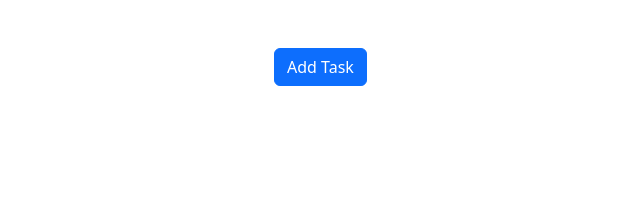
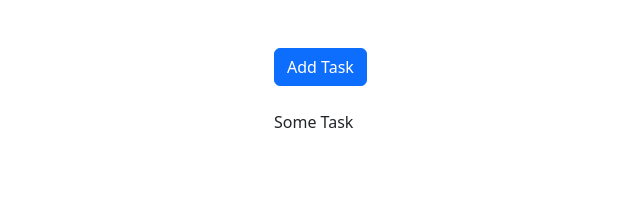
Before and after one commit to it27427/advanced-react-hooks, a React (Vite) app: page / in a window 1280 px wide. Both pictures are taken after a click on the button "Add Task". Shown: the top 200 px of the page, without its empty margins (93-733 px from the left). Built offline with nearby package versions, Linux system fonts and the light colour scheme.

Commit message:
Task Shown

```diff
--- a/src/components/UseCallbackExample.jsx
+++ b/src/components/UseCallbackExample.jsx
@@ -14,6 +14,12 @@ const UseCallbackExample = () => {
         <div className='col-md-6 mx-md-auto'>
           <div className='py-5'>
             <Button addTask={addTask} />
+
+            <div className='mt-4'>
+              {tasks.map((task, index) => (
+                <p key={index}>{task}</p>
+              ))}
+            </div>
           </div>
         </div>
       </div>
```
